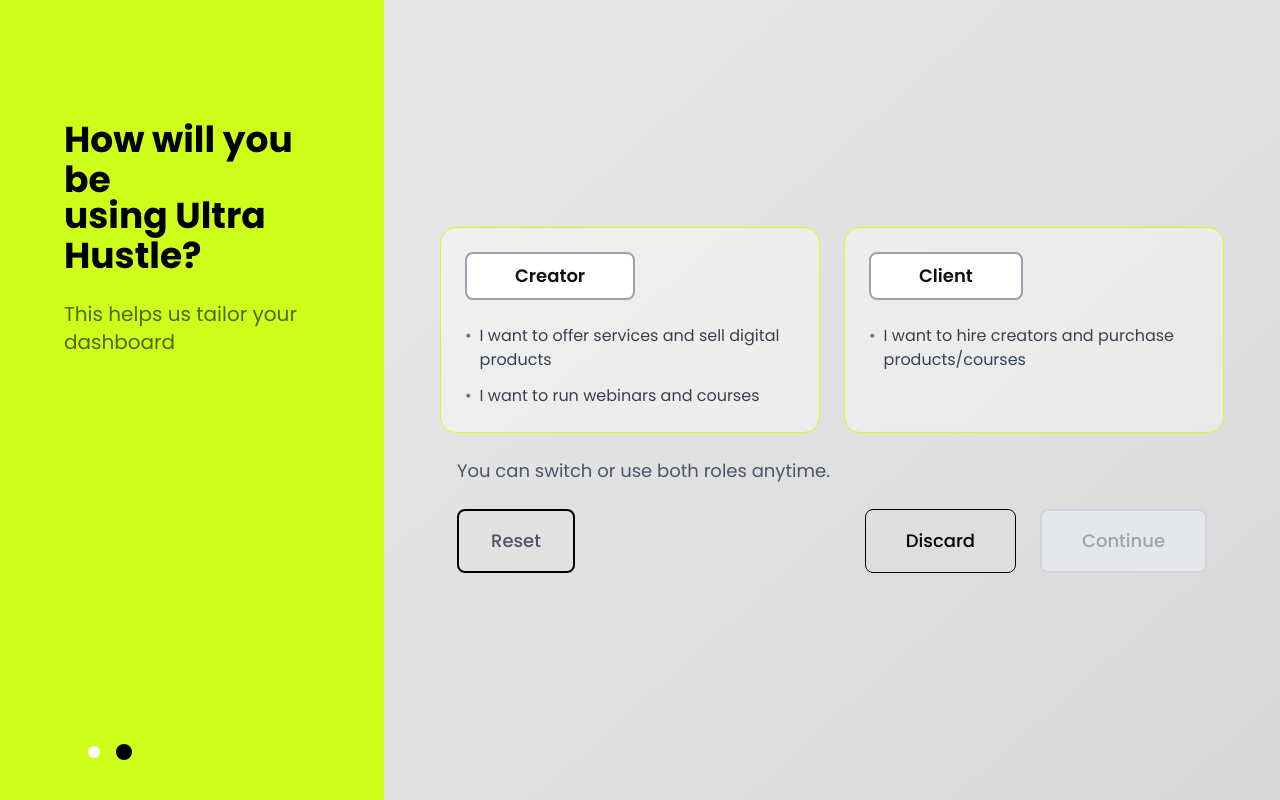
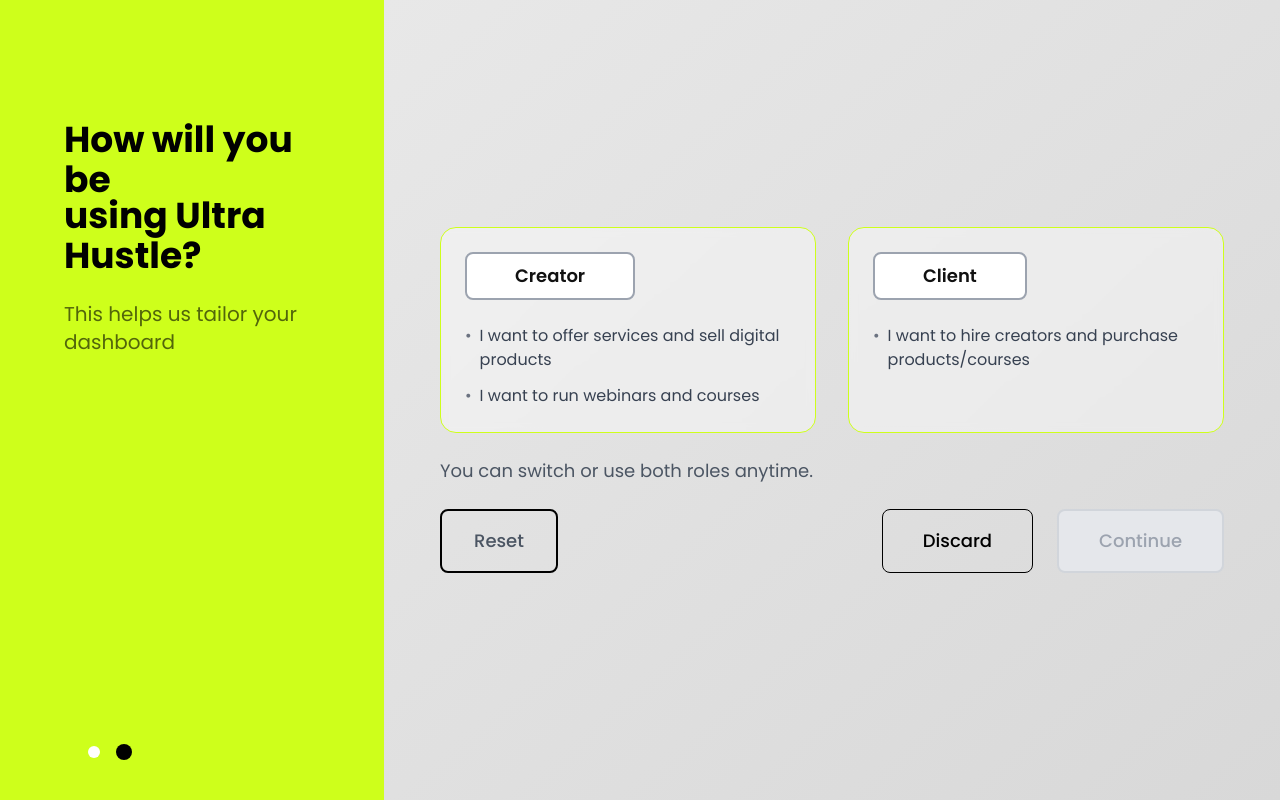
Before and after one commit to milanKUN/ultrahustle_new, a React (Vite) app: page /role-selection in a window 1280 px wide. Built offline with nearby package versions, Linux system fonts and the light colour scheme.

Commit message:
update from collaborator

```diff
--- a/src/features/onboarding/components/ForClient/RoleSelection.jsx
+++ b/src/features/onboarding/components/ForClient/RoleSelection.jsx
@@ -37,10 +37,8 @@
         type="button"
         onClick={() => setSelectedRole(role)}
         className={[
-          // ✅ always 2 cards in one row (mobile/tablet)
           "flex-1 min-w-0 flex flex-col items-start text-left",
           "rounded-2xl transition-all border",
-          // ✅ padding grows on tablet
           "p-3 sm:p-4 min-[701px]:p-6",
           active
             ? "bg-[#CEFF1B] border-black shadow-md"
@@ -50,7 +48,6 @@
         <span
           className={[
             "inline-flex shrink-0 items-center rounded-md font-medium border",
-            // ✅ badge sizes grow on tablet
             "px-2 py-0.5 text-[10px] sm:px-3 sm:py-1 sm:text-xs min-[701px]:px-4 min-[701px]:py-1.5 min-[701px]:text-sm",
             active ? "border-black bg-[#FEFEFE]/66" : "border-black/70 bg-white",
           ].join(" ")}
@@ -133,7 +130,9 @@
                   key={index}
                   onClick={() => index < currentStep && navigate(stepPaths[index])}
                   className={`w-3 h-3 rounded-full transition-all duration-300 ${
-                    index === currentStep ? "bg-black w-4 h-4" : "bg-white cursor-pointer"
+                    index === currentStep
+                      ? "bg-black w-4 h-4"
+                      : "bg-white cursor-pointer"
                   }`}
                 />
               ) : null
@@ -153,7 +152,6 @@
           min-[701px]:rounded-t-[44px]
           min-[950px]:rounded-none
 
-          /* ✅ overlap tuned */
           -mt-10 max-[400px]:-mt-8
           min-[701px]:-mt-12
           min-[950px]:mt-0
@@ -167,7 +165,7 @@
           min-h-[60vh] min-[701px]:min-h-[62vh] min-[950px]:min-h-[100svh]
         "
       >
-        {/* Desktop glows (kept as-is) */}
+        {/* Desktop glows */}
         <div className="hidden min-[950px]:block absolute w-[500px] h-[500px] rounded-full pointer-events-none z-0" />
         <div className="hidden min-[950px]:block absolute w-[400px] h-[400px] rounded-full pointer-events-none z-0" />
         <div className="hidden min-[950px]:block absolute w-[350px] h-[350px] rounded-full pointer-events-none z-0" />
@@ -202,8 +200,9 @@
             />
           </div>
 
+          {/* Mobile/Tablet: center */}
           <p className="text-center text-black/60 text-sm min-[701px]:text-base mt-4 min-[701px]:mt-6">
-            You can switch or use both roles anytime
+            You can switch or use both roles anytime.
           </p>
 
           {/* buttons row */}
@@ -267,11 +266,13 @@
           </div>
         </div>
 
-        {/* ✅ DESKTOP (unchanged from your code) */}
-        <div className="hidden min-[950px]:flex flex-col min-[950px]:flex-row gap-6 justify-between items-stretch relative z-10 w-full px-4">
+        {/* ✅ DESKTOP */}
+        <div className="hidden min-[950px]:block relative z-10 w-full max-w-[980px] px-4">
+          {/* cards row */}
+          <div className="flex gap-8 items-stretch">
             <div
               onClick={() => setSelectedRole("creator")}
-            className={`flex-1 max-w-[450px] min-h-[160px] p-[clamp(16px,3vh,32px)] rounded-2xl cursor-pointer transition-all duration-300 backdrop-blur-sm ${
+              className={`flex-1 min-h-[160px] p-[clamp(16px,3vh,32px)] rounded-2xl cursor-pointer transition-all duration-300 backdrop-blur-sm ${
                 selectedRole === "creator"
                   ? "bg-[#CEFF1B] border-2 border-black shadow-lg"
                   : "bg-white/40 border-1 border-[#CEFF1B] hover:bg-white/20"
@@ -302,7 +303,7 @@
 
             <div
               onClick={() => setSelectedRole("client")}
-            className={`flex-1 max-w-[450px] min-h-[160px] p-[clamp(16px,3vh,32px)] rounded-2xl cursor-pointer transition-all duration-300 backdrop-blur-sm ${
+              className={`flex-1 min-h-[160px] p-[clamp(16px,3vh,32px)] rounded-2xl cursor-pointer transition-all duration-300 backdrop-blur-sm ${
                 selectedRole === "client"
                   ? "bg-[#CEFF1B] border-2 border-black shadow-lg"
                   : "bg-white/40 border-1 border-[#CEFF1B] hover:bg-white/20"
@@ -328,12 +329,13 @@
             </div>
           </div>
 
-        <div className="hidden min-[950px]:block mt-4 min-[950px]:mt-6 relative z-10 w-full max-w-[750px]">
-          <p className="text-left text-gray-600 text-lg mb-4 min-[950px]:mb-6">
+          {/* ✅ THIS is the line you wanted: LEFT aligned and ALSO placed to the LEFT side (not centered block) */}
+          <p className="mt-6 text-left text-gray-600 text-lg">
             You can switch or use both roles anytime.
           </p>
 
-          <div className="flex justify-between items-center">
+          {/* footer buttons */}
+          <div className="mt-6 flex justify-between items-center">
             <button
               onClick={handleReset}
               className="px-8 py-3 rounded-lg border-2 border-black text-gray-600 font-medium text-lg hover:bg-gray-100 transition-all"
--- a/src/features/onboarding/components/ForCreator/CreatorNeeds.jsx
+++ b/src/features/onboarding/components/ForCreator/CreatorNeeds.jsx
@@ -230,7 +230,7 @@
                     value={primarySkill}
                     onChange={(e) => setPrimarySkill(e.target.value)}
                     placeholder="Skill/niche"
-                    className="w-full h-10 min-[701px]:h-12 rounded-xl border border-black/20 bg-transparent px-3 min-[701px]:px-4 text-sm min-[701px]:text-base text-black/70 focus:outline-none focus:!border-transparent focus:ring-0 focus:shadow-[0_0_15px_#CEFF1B]"
+                    className="w-full h-10 min-[701px]:h-12 rounded-xl border border-black/20 bg-white px-3 min-[701px]:px-4 text-sm min-[701px]:text-base text-black/70 focus:outline-none focus:!border-transparent focus:ring-0 focus:shadow-[0_0_15px_#CEFF1B]"
                   />
                 </div>
 
@@ -256,12 +256,7 @@
 
                     {isExperienceOpen && (
                       <ul className="onboarding-options-list">
-                        <li
-                          className="text-gray-400 cursor-not-allowed"
-                          style={{ pointerEvents: "none" }}
-                        >
-                          Select
-                        </li>
+
                         {experienceOptions.map((opt) => (
                           <li
                             key={opt.value}
```
Lines whose indentation alone changed are shown as unchanged.
